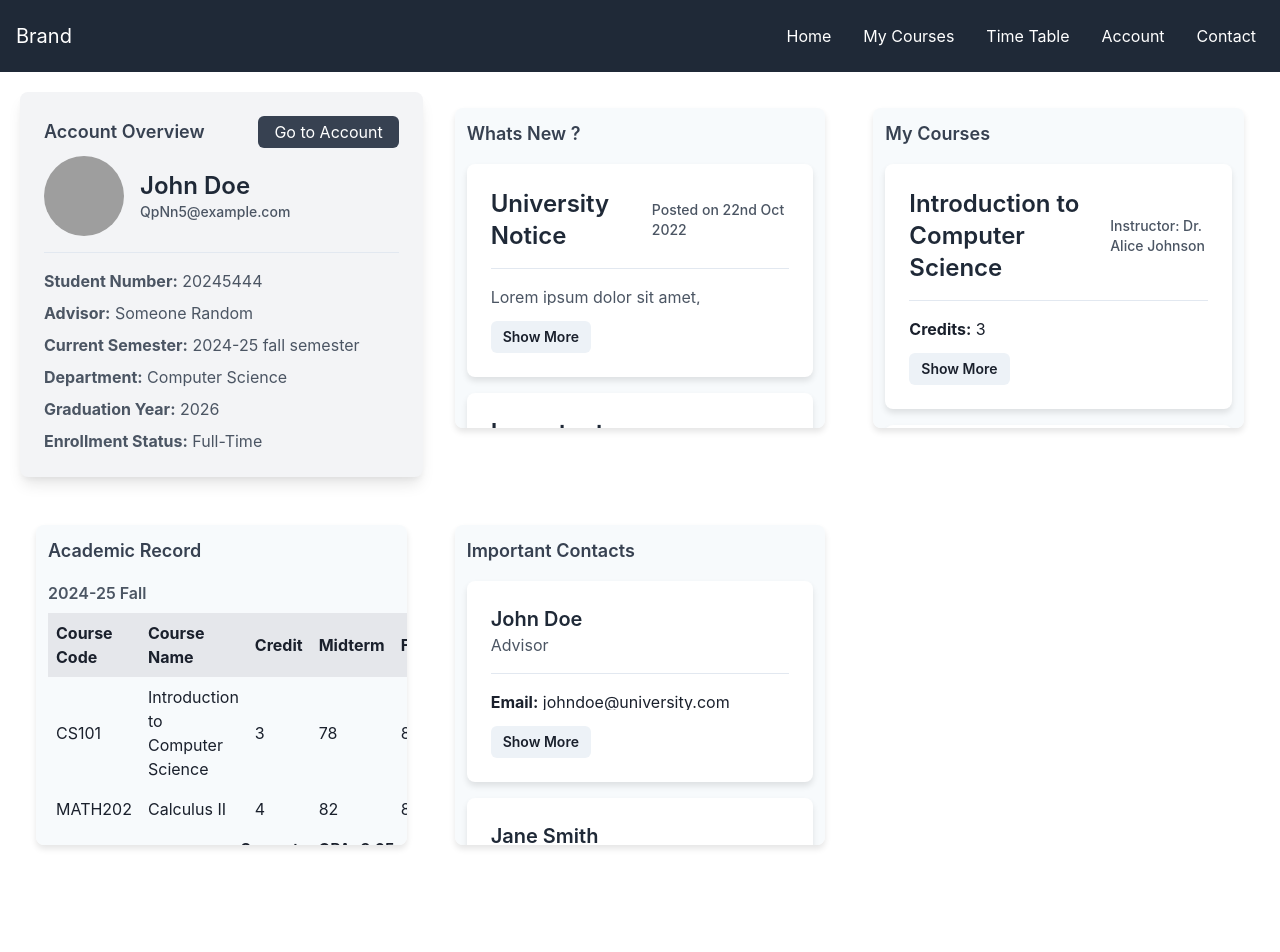
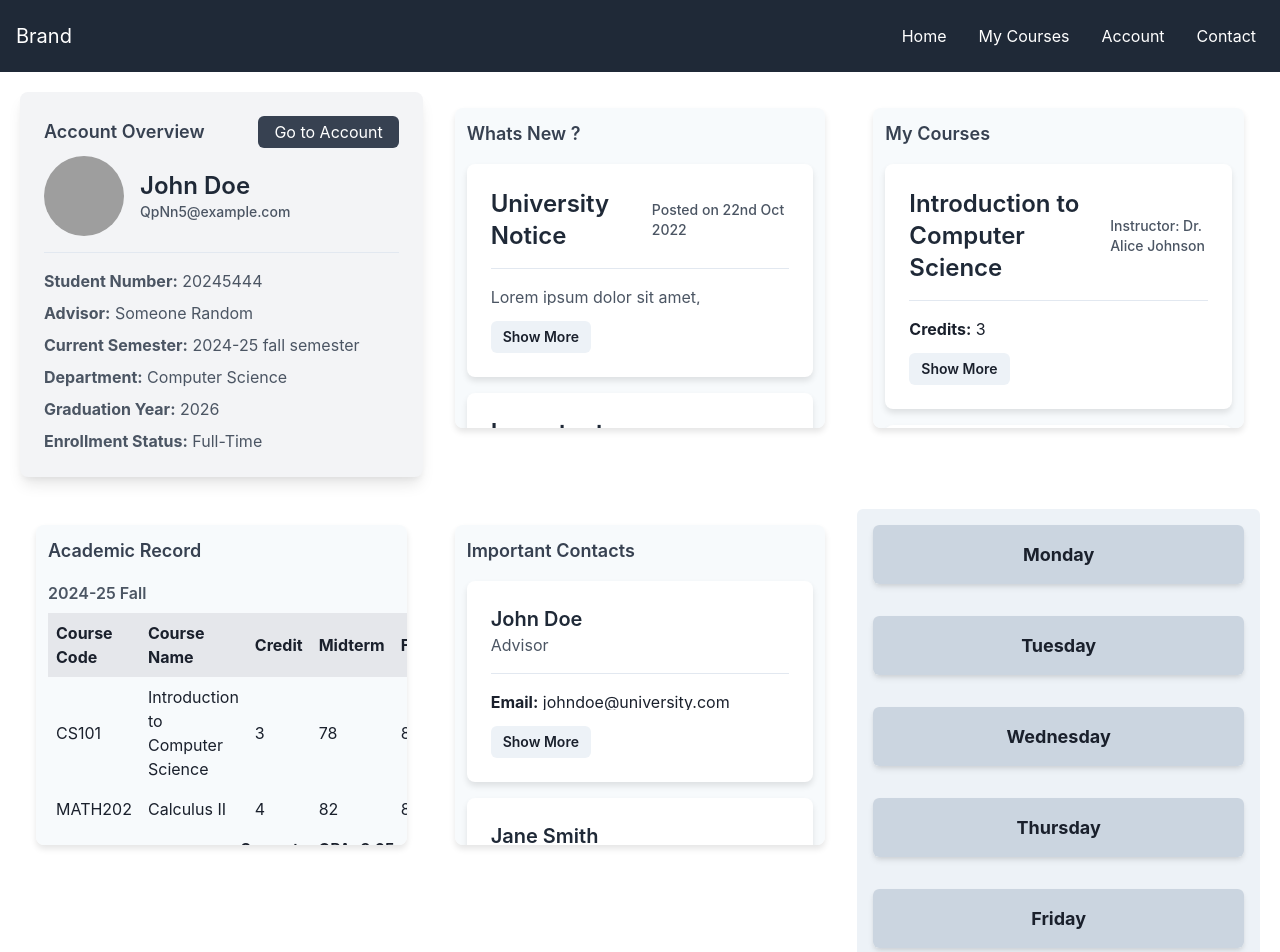
Before and after one commit to arkia1/modern-student-portal, a React (Vite) app in the folder client/: page / in a window 1280 px wide. Shown: the top 952 px of the page. Before the commit the page ends 881 px from the top, so only its background shows below. Built offline with nearby package versions, Linux system fonts and the light colour scheme; grey boxes are pictures that could not be loaded.

Commit message:
first version of timetable component and some style changes

```diff
--- a/client/src/App.jsx
+++ b/client/src/App.jsx
@@ -2,7 +2,6 @@ import { BrowserRouter as Router, Route, Routes } from "react-router-dom";
 import Naviggation from "./components/Naviggation";
 import FirstPage from "./Pages/FirstPage";
 import CourseSelectionPage from "./Pages/CourseSelectionPage";
-import TimeTablePage from "./Pages/TimeTablePage";
 
 const App = () => {
   return (
@@ -14,7 +13,6 @@ const App = () => {
             <Routes>
               <Route path="/" element={<FirstPage />} />
               <Route path="/courses" element={<CourseSelectionPage />} />
-              <Route path="/time-table" element={<TimeTablePage />} />
             </Routes>
           </div>
         </div>
--- a/client/src/Pages/FirstPage.jsx
+++ b/client/src/Pages/FirstPage.jsx
@@ -3,6 +3,7 @@ import AccountPreview from "../components/AccountPreview";
 import ImportantContacts from "../components/ImportantContacts";
 import MyCourses from "../components/MyCourses";
 import NewsSection from "../components/NewsSection";
+import Timetable from "../components/TimeTable";
 
 const FirstPage = () => {
   return (
@@ -12,6 +13,7 @@ const FirstPage = () => {
       <MyCourses />
       <AcademicRecord />
       <ImportantContacts />
+      <Timetable />
     </div>
   );
 };
--- a/client/src/Pages/TimeTablePage.jsx
+++ /dev/null
@@ -1,9 +0,0 @@
-const TimeTablePage = () => {
-  return (
-    <div className="grid grid-cols-1 sm:grid-cols-3 md:grid-cols-5 lg:grid-cols-7">
-      <div></div>
-    </div>
-  );
-};
-
-export default TimeTablePage;
--- a/client/src/components/Naviggation.jsx
+++ b/client/src/components/Naviggation.jsx
@@ -39,11 +39,7 @@ const Navigation = () => {
           <NavButton handleNavButtonClick={() => handleNavigation("/courses")}>
             My Courses
           </NavButton>
-          <NavButton
-            handleNavButtonClick={() => handleNavigation("/time-table")}
-          >
-            Time Table
-          </NavButton>
+
           <NavButton handleNavButtonClick={() => handleNavigation("/account")}>
             Account
           </NavButton>
@@ -72,11 +68,7 @@ const Navigation = () => {
           <NavButton handleNavButtonClick={() => handleNavigation("/courses")}>
             Courses
           </NavButton>
-          <NavButton
-            handleNavButtonClick={() => handleNavigation("/time-table")}
-          >
-            Time Table
-          </NavButton>
+
           <NavButton handleNavButtonClick={() => handleNavigation("/contact")}>
             Contact
           </NavButton>
--- /dev/null
+++ b/client/src/components/TimeTable.jsx
@@ -0,0 +1,61 @@
+import { useState } from "react";
+import { Box, Collapse, Text } from "@chakra-ui/react";
+import { timetableData } from "../constants/timetableData"; // Assuming this is the dummy data
+
+const Timetable = () => {
+  const [selectedDay, setSelectedDay] = useState(null);
+
+  const handleToggle = (day) => {
+    setSelectedDay((prev) => (prev === day ? null : day));
+  };
+
+  return (
+    <Box
+      className="timetable"
+      w="100%"
+      h="auto"
+      bg="gray.100"
+      p="4"
+      rounded="md"
+    >
+      {timetableData.map((dayData) => (
+        <Box
+          key={dayData.day}
+          mb="4"
+          bg="white"
+          rounded="md"
+          shadow="md"
+          overflow="hidden"
+        >
+          <Box
+            onClick={() => handleToggle(dayData.day)}
+            bg="gray.300"
+            py="4"
+            textAlign="center"
+            cursor="pointer"
+          >
+            <Text fontSize="lg" fontWeight="bold">
+              {dayData.day}
+            </Text>
+          </Box>
+          <Collapse in={selectedDay === dayData.day}>
+            <Box p="4">
+              {dayData.courses.map((course, index) => (
+                <Box key={index} mb="2">
+                  <Text fontWeight="bold">{course.name}</Text>
+                  <Text>{course.location}</Text>
+                  <Text>{course.building}</Text>
+                  <Text>{course.room}</Text>
+                  <Text>{course.time}</Text>
+                  <Text>{course.instructor}</Text>
+                </Box>
+              ))}
+            </Box>
+          </Collapse>
+        </Box>
+      ))}
+    </Box>
+  );
+};
+
+export default Timetable;
--- /dev/null
+++ b/client/src/components/UI/CourseCollapsingCard.jsx
@@ -0,0 +1,49 @@
+import { Box, Collapse, Button, Text, VStack } from "@chakra-ui/react";
+import { useState } from "react";
+import PropTypes from "prop-types";
+
+const CourseCollapsingCard = ({ course }) => {
+  const [show, setShow] = useState(false);
+
+  const handleToggle = () => setShow(!show);
+
+  return (
+    <Box
+      borderWidth="1px"
+      borderRadius="md"
+      overflow="hidden"
+      bg="gray.100"
+      w="full"
+      mb={4}
+      p={4}
+    >
+      <Text fontSize="lg" fontWeight="bold">
+        {course.name}
+      </Text>
+      <Button size="sm" onClick={handleToggle} mt={2}>
+        {show ? "Hide Details" : "Show Details"}
+      </Button>
+      <Collapse in={show} animateOpacity>
+        <VStack spacing={2} mt={2}>
+          <Text>Location: {course.location}</Text>
+          <Text>Building: {course.room}</Text>
+          <Text>Time: {course.time}</Text>
+          <Text>Instructor: {course.instructor}</Text>
+          {/* Add more course details as needed */}
+        </VStack>
+      </Collapse>
+    </Box>
+  );
+};
+
+CourseCollapsingCard.propTypes = {
+  course: PropTypes.shape({
+    name: PropTypes.string.isRequired,
+    location: PropTypes.string.isRequired,
+    room: PropTypes.string.isRequired,
+    time: PropTypes.string.isRequired,
+    instructor: PropTypes.string.isRequired,
+  }).isRequired,
+};
+
+export default CourseCollapsingCard;
--- /dev/null
+++ b/client/src/components/UI/TimeTableCard.jsx
@@ -0,0 +1,12 @@
+const TimeTableCard = () => {
+  return (
+    <div className="h-auto w-full">
+      <div className="h-[10%] w-full bg-gray-300 text-center py-6 rounded-t-md">
+        Monday
+      </div>
+      <div className="h-full w-full bg-gray-100 py-6 text-center">MTH102</div>
+    </div>
+  );
+};
+
+export default TimeTableCard;
--- /dev/null
+++ b/client/src/constants/timetableData.js
@@ -0,0 +1,71 @@
+// timetableData.js
+
+export const timetableData = [
+  {
+    day: "Monday",
+    courses: [
+      {
+        code: "MTH102",
+        location: "Building A",
+        room: "101",
+        time: "9:00 AM - 10:30 AM",
+        instructor: "Dr. Smith",
+      },
+      {
+        code: "PHY101",
+        location: "Building B",
+        room: "202",
+        time: "11:00 AM - 12:30 PM",
+        instructor: "Prof. Johnson",
+      },
+    ],
+  },
+  {
+    day: "Tuesday",
+    courses: [
+      {
+        code: "CHEM101",
+        location: "Building C",
+        room: "303",
+        time: "10:00 AM - 11:30 AM",
+        instructor: "Dr. Lee",
+      },
+    ],
+  },
+  {
+    day: "Wednesday",
+    courses: [
+      {
+        code: "ENG101",
+        location: "Building D",
+        room: "404",
+        time: "1:00 PM - 2:30 PM",
+        instructor: "Dr. Green",
+      },
+    ],
+  },
+  {
+    day: "Thursday",
+    courses: [
+      {
+        code: "BIO101",
+        location: "Building E",
+        room: "505",
+        time: "9:00 AM - 10:30 AM",
+        instructor: "Dr. White",
+      },
+    ],
+  },
+  {
+    day: "Friday",
+    courses: [
+      {
+        code: "CSC101",
+        location: "Building F",
+        room: "606",
+        time: "3:00 PM - 4:30 PM",
+        instructor: "Prof. Black",
+      },
+    ],
+  },
+];
--- a/client/src/styles/index.scss
+++ b/client/src/styles/index.scss
@@ -270,3 +270,19 @@
     }
   }
 }
+
+// timetable
+
+// timetable.scss
+.timetable {
+  display: grid;
+  grid-template-columns: repeat(auto-fill, minmax(200px, 1fr));
+  gap: 1rem;
+}
+
+.timetable-day {
+  background-color: #f7fafc;
+  padding: 1rem;
+  border-radius: 0.5rem;
+  box-shadow: 0px 4px 6px rgba(0, 0, 0, 0.1);
+}
```
